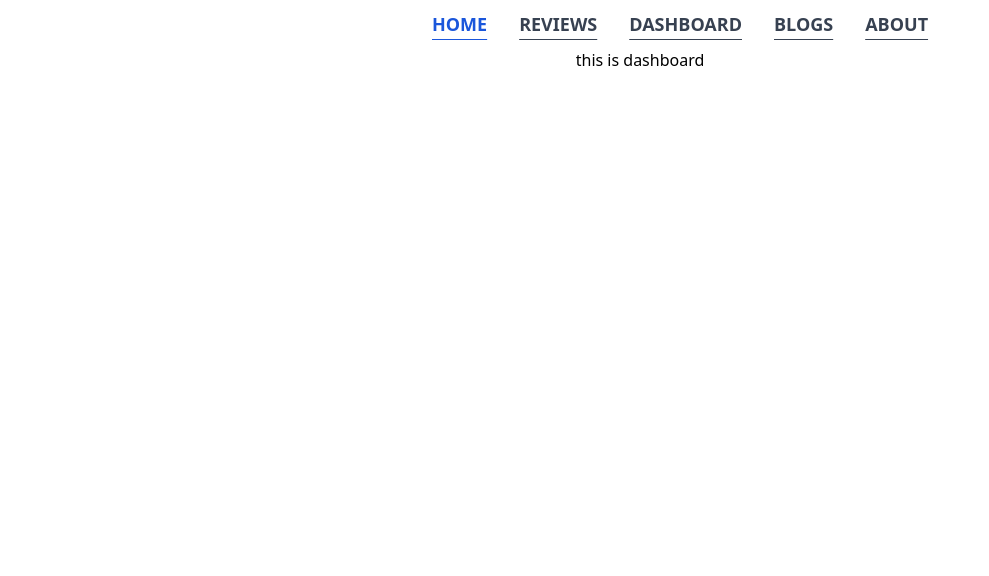
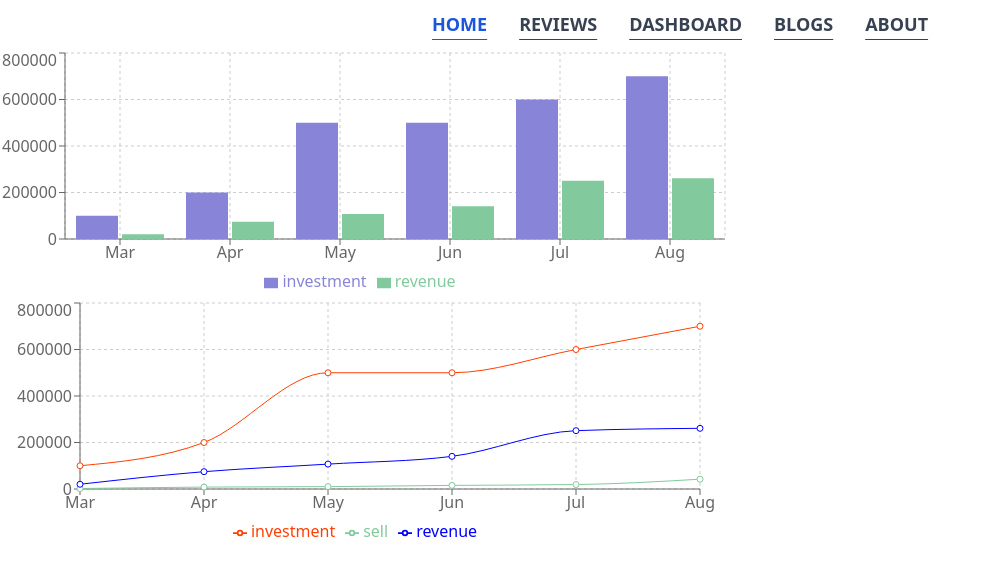
Before and after one commit to Fahadmohammad1/gadget-analyze, a React (Create React App) app: page /dashboard in a window 1280 px wide. Shown: the top 576 px of the page, without its empty margins (0-989 px from the left). Built offline with nearby package versions, Linux system fonts and the light colour scheme.

Commit message:
3 chart added

```diff
--- a/package.json
+++ b/package.json
@@ -11,6 +11,7 @@
     "react-dom": "^18.0.0",
     "react-router-dom": "^6.3.0",
     "react-scripts": "5.0.0",
+    "recharts": "^2.1.9",
     "web-vitals": "^2.1.4"
   },
   "scripts": {
--- a/src/components/Dashboard/Dashboard.js
+++ b/src/components/Dashboard/Dashboard.js
@@ -1,9 +1,81 @@
 import React from "react";
+import {
+  Bar,
+  BarChart,
+  CartesianGrid,
+  Legend,
+  Line,
+  LineChart,
+  Tooltip,
+  XAxis,
+  YAxis,
+} from "recharts";
 
 const Dashboard = () => {
+  const chartData = [
+    {
+      month: "Mar",
+      investment: 100000,
+      sell: 2041,
+      revenue: 20401,
+    },
+    {
+      month: "Apr",
+      investment: 200000,
+      sell: 8236,
+      revenue: 74500,
+    },
+    {
+      month: "May",
+      investment: 500000,
+      sell: 10226,
+      revenue: 107010,
+    },
+    {
+      month: "Jun",
+      investment: 500000,
+      sell: 15529,
+      revenue: 140405,
+    },
+    {
+      month: "Jul",
+      investment: 600000,
+      sell: 19101,
+      revenue: 250900,
+    },
+    {
+      month: "Aug",
+      investment: 700000,
+      sell: 42170,
+      revenue: 261000,
+    },
+  ];
   return (
     <div>
-      <h1>this is dashboard</h1>
+      <BarChart width={730} height={250} data={chartData}>
+        <CartesianGrid strokeDasharray="3 3" />
+        <XAxis dataKey="month" />
+        <YAxis />
+        <Tooltip />
+        <Legend />
+        <Bar dataKey="investment" fill="#8884d8" />
+        <Bar dataKey="revenue" fill="#82ca9d" />
+      </BarChart>
+      <LineChart
+        width={730}
+        height={250}
+        data={chartData}
+        margin={{ top: 5, right: 30, left: 20, bottom: 5 }}
+      >
+        <CartesianGrid strokeDasharray="3 3" />
+        <XAxis dataKey="month" />
+        <YAxis />
+        <Tooltip />
+        <Legend />
+        <Line type="monotone" dataKey="investment" stroke="#ff4000" />
+        <Line type="monotone" dataKey="sell" stroke="#82ca9d" />
+        <Line type="monotone" dataKey="revenue" stroke="	#0000ff" />
+      </LineChart>
     </div>
   );
 };
```
Also changed, not shown: 1 other file (tests, documents, lock files or other folders).
